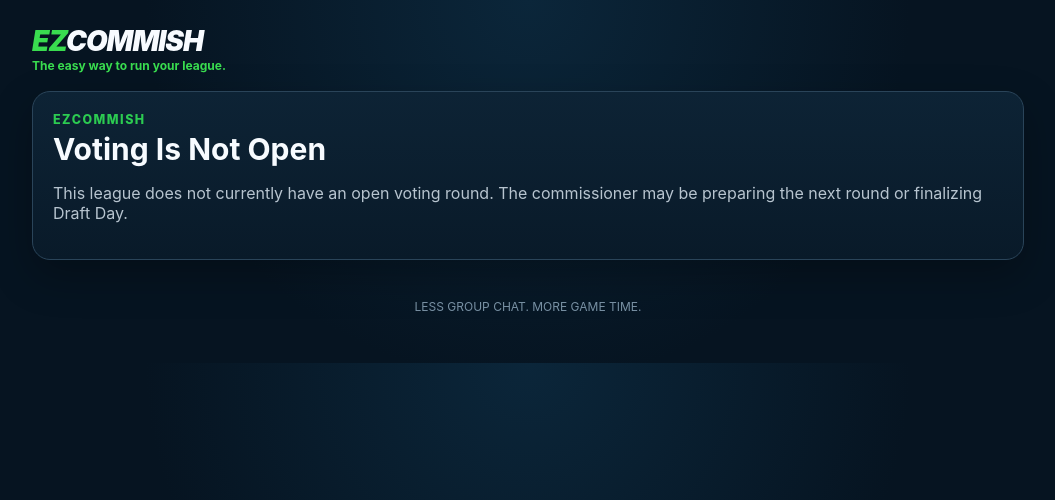
After one commit to alwaysnumber22/ezcommish, a Flask app: template templates/poll_unavailable.html in a window 1280 px wide. The commit adds this page. Shown: the top 500 px of the page, without its empty margins (112-1167 px from the left). Run offline with Flask 3, Linux system fonts and the light colour scheme; the template is opened without the code that fills it, so the values that code supplies are empty; some libraries are stand-ins or nearby versions.

Commit message:
Add files via upload
Add Basic Production Safequards

```diff
--- a/app.py
+++ b/app.py
@@ -18,6 +18,7 @@ app.wsgi_app = ProxyFix(app.wsgi_app, x_proto=1, x_host=1)
 app.config['SECRET_KEY'] = os.environ.get('SECRET_KEY') or secrets.token_hex(32)
 app.config['DATABASE_URL'] = os.environ.get('DATABASE_URL', '')
 app.config['DATABASE'] = os.environ.get('DATABASE_PATH', os.path.join(os.path.dirname(__file__), 'ezcommish.db'))
+app.config['MAX_CONTENT_LENGTH'] = 1024 * 1024  # 1 MB form/request ceiling
 app.config.update(
     SESSION_COOKIE_HTTPONLY=True,
     SESSION_COOKIE_SAMESITE='Lax',
@@ -72,6 +73,11 @@ def security_headers(response):
 def health():
     return {'ok': True, 'service': 'EZCommish'}, 200
 
+
+@app.errorhandler(413)
+def request_too_large(exc):
+    return render_template('error.html', error_id='request-too-large'), 413
+
 @app.errorhandler(Exception)
 def handle_unexpected_error(exc):
     # Preserve normal HTTP errors such as 404 instead of turning them into 500s.
@@ -112,6 +118,32 @@ def format_us_date(value):
     return s
 
 app.jinja_env.filters['usdate'] = format_us_date
+
+
+def parse_iso_date(value):
+    try:
+        return datetime.strptime((value or '').strip(), '%Y-%m-%d').date()
+    except (ValueError, TypeError):
+        return None
+
+def parse_local_datetime(value):
+    try:
+        return datetime.strptime((value or '').strip(), '%Y-%m-%dT%H:%M')
+    except (ValueError, TypeError):
+        return None
+
+def valid_phone(value):
+    raw = (value or '').strip()
+    digits = re.sub(r'\D', '', raw)
+    return 7 <= len(digits) <= 15
+
+def safe_text(value, max_len):
+    return (value or '').strip()[:max_len]
+
+def open_round_or_none(league_id, round_num):
+    rnd = get_active_round(league_id, round_num)
+    return rnd if rnd and rnd['status'] == 'open' else None
+
 
 
 
@@ -397,8 +429,19 @@ def new_league():
     c=current_commissioner()
     if not c: return redirect(url_for('index'))
     if request.method=='POST':
-        name=request.form['name'].strip(); sport=request.form['sport']; team_count=int(request.form['team_count']); tz=request.form['timezone'].strip() or 'Pacific Time (PT)'
-        if team_count<4 or team_count>32: flash('League size must be 4-32.'); return redirect(request.url)
+        name=safe_text(request.form.get('name'), 80)
+        sport=request.form.get('sport','').strip()
+        tz=safe_text(request.form.get('timezone'), 60) or 'Pacific Time (PT)'
+        try:
+            team_count=int(request.form.get('team_count',''))
+        except (TypeError, ValueError):
+            team_count=0
+        if not name:
+            flash('Enter a league name.'); return redirect(request.url)
+        if sport not in SPORTS:
+            flash('Choose a valid fantasy sport.'); return redirect(request.url)
+        if team_count<4 or team_count>32:
+            flash('League size must be 4-32.'); return redirect(request.url)
         token=secrets.token_urlsafe(8)
         cur=db().execute('INSERT INTO leagues(commissioner_id,name,sport,team_count,timezone,season,status,share_token) VALUES(?,?,?,?,?,?,?,?)',
             (c['id'],name,sport,team_count,tz,datetime.now().year,'setup',token)); lid=cur.lastrowid
@@ -412,9 +455,25 @@ def edit_managers(league_id):
     league=owned_league(league_id)
     if not league: abort(404)
     if request.method=='POST':
-        name=request.form.get('name','').strip(); phone=request.form.get('phone','').strip()
-        if name and phone:
-            db().execute('INSERT INTO managers(league_id,name,phone) VALUES(?,?,?)',(league_id,name,phone)); db().commit()
+        name=safe_text(request.form.get('name'), 60)
+        phone=safe_text(request.form.get('phone'), 30)
+        current_count=db().execute('SELECT COUNT(*) c FROM managers WHERE league_id=? AND active=1',(league_id,)).fetchone()['c']
+        if current_count >= league['team_count']:
+            flash(f'This league is already at its {league["team_count"]}-manager limit.')
+            return redirect(request.url)
+        if not name or not valid_phone(phone):
+            flash('Enter a manager name and a valid phone number.')
+            return redirect(request.url)
+        duplicate_name=db().execute('SELECT id FROM managers WHERE league_id=? AND LOWER(name)=LOWER(?) AND active=1',(league_id,name)).fetchone()
+        duplicate_phone=db().execute('SELECT id FROM managers WHERE league_id=? AND phone=? AND active=1',(league_id,phone)).fetchone()
+        if duplicate_name:
+            flash('That manager name is already in this league.')
+            return redirect(request.url)
+        if duplicate_phone:
+            flash('That phone number is already assigned to a manager in this league.')
+            return redirect(request.url)
+        db().execute('INSERT INTO managers(league_id,name,phone) VALUES(?,?,?)',(league_id,name,phone))
+        db().commit()
         return redirect(request.url)
     managers=db().execute('SELECT * FROM managers WHERE league_id=? ORDER BY id',(league_id,)).fetchall()
     return render_template('managers.html', league=league, managers=managers)
@@ -433,10 +492,22 @@ def choose_dates(league_id):
     league=owned_league(league_id)
     if not league: abort(404)
     if request.method=='POST':
-        dates=[request.form.get(f'date{i}') for i in range(1,4)]
-        deadline=request.form.get('deadline')
-        if any(not d for d in dates) or len(set(dates))<3:
-            flash('Choose three different dates.'); return redirect(request.url)
+        dates=[(request.form.get(f'date{i}') or '').strip() for i in range(1,4)]
+        deadline=(request.form.get('deadline') or '').strip()
+        parsed_dates=[parse_iso_date(d) for d in dates]
+        parsed_deadline=parse_local_datetime(deadline)
+        if any(d is None for d in parsed_dates) or len(set(dates))<3:
+            flash('Choose three different valid dates.'); return redirect(request.url)
+        if any(d < datetime.now().date() for d in parsed_dates):
+            flash('Draft-date options cannot be in the past.'); return redirect(request.url)
+        if not parsed_deadline:
+            flash('Choose a valid response deadline.'); return redirect(request.url)
+        if parsed_deadline <= datetime.now():
+            flash('The response deadline must be in the future.'); return redirect(request.url)
+        existing_open=db().execute("SELECT id FROM poll_rounds WHERE league_id=? AND status='open' LIMIT 1",(league_id,)).fetchone()
+        if existing_open:
+            flash('This league already has an open voting round. Close or restart it before creating another.')
+            return redirect(url_for('league_dashboard', league_id=league_id))
         prev=get_active_round(league_id,1); attempt=(prev['attempt']+1) if prev else 1
         cur=db().execute('INSERT INTO poll_rounds(league_id,round_num,attempt,status,created_at) VALUES(?,?,?,?,?)',(league_id,1,attempt,'open',datetime.utcnow().isoformat())); rid=cur.lastrowid
         order=0
@@ -532,6 +603,7 @@ def commissioner_vote(league_id):
 @app.route('/league/<int:league_id>/results/<int:round_num>')
 @login_required
 def results(league_id,round_num):
+    if round_num not in (1,2): abort(404)
     league=owned_league(league_id)
     if not league: abort(404)
     rnd=get_active_round(league_id,round_num)
@@ -547,9 +619,16 @@ def results(league_id,round_num):
 def select_round1(league_id,option_id):
     league=owned_league(league_id)
     if not league: abort(404)
-    r1=get_active_round(league_id,1)
+    r1=open_round_or_none(league_id,1)
+    if not r1:
+        flash('Round 1 voting is no longer open.')
+        return redirect(url_for('league_dashboard',league_id=league_id))
     opt=db().execute('SELECT * FROM poll_options WHERE id=? AND round_id=?',(option_id,r1['id'])).fetchone()
     if not opt: abort(404)
+    existing_r2=db().execute('SELECT id FROM poll_rounds WHERE league_id=? AND round_num=2 LIMIT 1',(league_id,)).fetchone()
+    if existing_r2:
+        flash('Round 2 has already been created for this draft poll.')
+        return redirect(url_for('share_poll',league_id=league_id))
     db().execute("UPDATE poll_rounds SET status='closed',selected_option_id=? WHERE id=?",(option_id,r1['id']))
     cur=db().execute('INSERT INTO poll_rounds(league_id,round_num,attempt,status,created_at) VALUES(?,?,?,?,?)',(league_id,2,1,'open',datetime.utcnow().isoformat())); r2id=cur.lastrowid
     # inclusive 30 minute choices within selected time window
@@ -573,6 +652,9 @@ def new_dates(league_id):
 @login_required
 def reset_ballot(league_id,manager_id,round_num):
     if not owned_league(league_id): abort(404)
+    if round_num not in (1,2): abort(404)
+    manager=db().execute('SELECT id FROM managers WHERE id=? AND league_id=?',(manager_id,league_id)).fetchone()
+    if not manager: abort(404)
     rnd=get_active_round(league_id,round_num)
     if rnd:
         db().execute('DELETE FROM responses WHERE round_id=? AND manager_id=?',(rnd['id'],manager_id)); db().commit()
@@ -584,6 +666,9 @@ def reset_ballot(league_id,manager_id,round_num):
 def close_draft_poll(league_id):
     league=owned_league(league_id)
     if not league: abort(404)
+    if league['status'] in ('confirmed','canceled','closed'):
+        flash('There is no open draft voting round to close.')
+        return redirect(url_for('league_dashboard',league_id=league_id))
     db().execute("UPDATE poll_rounds SET status='closed' WHERE league_id=? AND status='open'",(league_id,))
     db().execute("UPDATE leagues SET status='closed' WHERE id=?",(league_id,))
     db().commit()
@@ -607,6 +692,8 @@ def delete_league(league_id):
 def reset_draft_poll(league_id):
     league=owned_league(league_id)
     if not league: abort(404)
+    if league['status'] == 'confirmed':
+        flash('Draft Day is already confirmed. Delete the league or intentionally restart scheduling from the league settings.')
     # Delete every poll round for this league. Cascading FKs remove options/responses.
     # Managers, phone numbers, and team names are intentionally preserved.
     db().execute('DELETE FROM poll_rounds WHERE league_id=?',(league_id,))
@@ -622,6 +709,9 @@ def reset_draft_poll(league_id):
 def cancel_draft_poll(league_id):
     league=owned_league(league_id)
     if not league: abort(404)
+    if league['status'] in ('confirmed','canceled'):
+        flash('This draft poll cannot be canceled in its current state.')
+        return redirect(url_for('league_dashboard',league_id=league_id))
     db().execute("UPDATE poll_rounds SET status='canceled' WHERE league_id=? AND status='open'",(league_id,))
     db().execute("UPDATE leagues SET status='canceled' WHERE id=?",(league_id,))
     db().commit()
@@ -633,7 +723,10 @@ def cancel_draft_poll(league_id):
 def select_round2(league_id,option_id):
     league=owned_league(league_id)
     if not league: abort(404)
-    r2=get_active_round(league_id,2)
+    r2=open_round_or_none(league_id,2)
+    if not r2:
+        flash('Round 2 voting is no longer open.')
+        return redirect(url_for('league_dashboard',league_id=league_id))
     opt=db().execute('SELECT * FROM poll_options WHERE id=? AND round_id=?',(option_id,r2['id'])).fetchone()
     if not opt: abort(404)
     db().execute("UPDATE poll_rounds SET status='closed',selected_option_id=? WHERE id=?",(option_id,r2['id']))
@@ -645,8 +738,16 @@ def select_round2(league_id,option_id):
 def confirm_draft(league_id):
     league=owned_league(league_id)
     if not league: abort(404)
+    if league['status'] not in ('ready','confirmed'):
+        flash('Choose the final Round 2 start time before finalizing Draft Day.')
+        return redirect(url_for('league_dashboard',league_id=league_id))
     if request.method=='POST':
-        location=request.form.get('location','').strip(); online=request.form.get('online_url','').strip(); msg=request.form.get('message','').strip()
+        location=safe_text(request.form.get('location'), 160)
+        online=safe_text(request.form.get('online_url'), 500)
+        msg=safe_text(request.form.get('message'), 1000)
+        if online and not re.match(r'^https?://', online, re.I):
+            flash('Online draft link must begin with http:// or https://')
+            return redirect(request.url)
         db().execute("UPDATE leagues SET status='confirmed',location=?,online_url=?,final_message=? WHERE id=?",(location,online,msg,league_id)); db().commit()
         return redirect(url_for('final_notice',league_id=league_id))
     return render_template('confirm.html',league=league)
@@ -667,7 +768,8 @@ def manager_entry(token):
     league=db().execute('SELECT * FROM leagues WHERE share_token=?',(token,)).fetchone()
     if not league: abort(404)
     if league['status']=='confirmed': return redirect(url_for('draft_day',token=token))
-    if league['status'] in ('canceled','closed'): return render_template('poll_canceled.html', league=league)
+    if league['status'] in ('canceled','closed','ready','setup'):
+        return render_template('poll_unavailable.html', league=league)
     managers=db().execute('SELECT * FROM managers WHERE league_id=? AND active=1 ORDER BY name',(league['id'],)).fetchall()
     if request.method=='POST':
         mid=int(request.form['manager_id']); m=db().execute('SELECT * FROM managers WHERE id=? AND league_id=?',(mid,league['id'])).fetchone()
@@ -681,7 +783,10 @@ def manager_entry(token):
 def team_name(token):
     league=db().execute('SELECT * FROM leagues WHERE share_token=?',(token,)).fetchone(); mid=session.get(f'manager_{token}')
     if not league or not mid: return redirect(url_for('manager_entry',token=token))
-    m=db().execute('SELECT * FROM managers WHERE id=?',(mid,)).fetchone()
+    if league['status'] not in ('round1','round2'):
+        return render_template('poll_unavailable.html', league=league)
+    m=db().execute('SELECT * FROM managers WHERE id=? AND league_id=?',(mid,league['id'])).fetchone()
+    if not m: return redirect(url_for('manager_entry',token=token))
     if request.method=='POST':
         team=request.form.get('team_name','').strip()
         if team:
@@ -693,12 +798,30 @@ def vote(token):
     app.logger.info('Vote page requested token=%s', token[:6] + '...')
     league=db().execute('SELECT * FROM leagues WHERE share_token=?',(token,)).fetchone(); mid=session.get(f'manager_{token}')
     if not league or not mid: return redirect(url_for('manager_entry',token=token))
+    if league['status'] not in ('round1','round2'):
+        return render_template('poll_unavailable.html', league=league)
+    manager=db().execute('SELECT id FROM managers WHERE id=? AND league_id=? AND active=1',(mid,league['id'])).fetchone()
+    if not manager: return redirect(url_for('manager_entry',token=token))
     round_num=2 if league['status']=='round2' else 1
-    rnd=get_active_round(league['id'],round_num)
-    if not rnd: return redirect(url_for('manager_entry',token=token))
+    rnd=open_round_or_none(league['id'],round_num)
+    if not rnd: return render_template('poll_unavailable.html', league=league)
     opts=db().execute('SELECT * FROM poll_options WHERE round_id=? ORDER BY sort_order',(rnd['id'],)).fetchall(); app.logger.info('Vote page league_id=%s round_id=%s round_num=%s options=%s manager_id=%s', league['id'], rnd['id'], round_num, len(opts), mid)
     if manager_submitted(rnd['id'],mid): return redirect(url_for('submitted',token=token))
+
+    ballot_key=f'ballot_nonce_{token}_{rnd["id"]}'
+    if request.method=='GET':
+        session[ballot_key]=secrets.token_urlsafe(24)
+
     if request.method=='POST':
+        posted_nonce=request.form.get('_ballot_nonce','')
+        expected_nonce=session.get(ballot_key,'')
+        if not posted_nonce or not expected_nonce or not secrets.compare_digest(posted_nonce, expected_nonce):
+            if manager_submitted(rnd['id'],mid):
+                return redirect(url_for('submitted',token=token))
+            flash('This ballot was already submitted or expired. Please review your selections again.')
+            return redirect(request.url)
+        # Consume the one-time token before writing so a double-click cannot resubmit it.
+        session.pop(ballot_key, None)
         votes=[]
         for o in opts:
             v=request.form.get(f'o{o["id"]}')
@@ -715,16 +838,17 @@ def vote(token):
             flash('Your commissioner vote has been submitted.')
             return redirect(url_for('share_poll', league_id=league['id']))
         return redirect(url_for('submitted',token=token))
-    return render_template('vote.html',league=league,rnd=rnd,opts=opts,windows=TIME_WINDOWS)
+    return render_template('vote.html',league=league,rnd=rnd,opts=opts,windows=TIME_WINDOWS,
+                           ballot_nonce=session.get(ballot_key,''))
 
 @app.route('/p/<token>/submitted')
 def submitted(token):
     league=db().execute('SELECT * FROM leagues WHERE share_token=?',(token,)).fetchone(); mid=session.get(f'manager_{token}')
     if not league or not mid: return redirect(url_for('manager_entry',token=token))
     round_num=2 if league['status']=='round2' else 1; rnd=get_active_round(league['id'],round_num)
-    total=db().execute('SELECT COUNT(*) c FROM managers WHERE league_id=?',(league['id'],)).fetchone()['c']
+    total=db().execute('SELECT COUNT(*) c FROM managers WHERE league_id=? AND active=1',(league['id'],)).fetchone()['c']
     responded=0
-    for m in db().execute('SELECT id FROM managers WHERE league_id=?',(league['id'],)).fetchall():
+    for m in db().execute('SELECT id FROM managers WHERE league_id=? AND active=1',(league['id'],)).fetchall():
         if rnd and manager_submitted(rnd['id'],m['id']): responded+=1
     return render_template('submitted.html',league=league,responded=responded,total=total)
 
@@ -732,12 +856,14 @@ def submitted(token):
 def draft_day(token):
     league=db().execute('SELECT * FROM leagues WHERE share_token=?',(token,)).fetchone()
     if not league: abort(404)
+    if league['status'] != 'confirmed':
+        return render_template('poll_unavailable.html', league=league)
     return render_template('draft_day.html',league=league)
 
 @app.route('/d/<token>/calendar.ics')
 def calendar_ics(token):
     league=db().execute('SELECT * FROM leagues WHERE share_token=?',(token,)).fetchone()
-    if not league or not league['final_date'] or not league['final_time']: abort(404)
+    if not league or league['status'] != 'confirmed' or not league['final_date'] or not league['final_time']: abort(404)
     start=datetime.strptime(league['final_date']+' '+league['final_time'],'%Y-%m-%d %I:%M %p'); end=start+timedelta(hours=3)
     def esc(s): return (s or '').replace('\\','\\\\').replace(',','\\,').replace(';','\\;').replace('\n','\\n')
     body='\r\n'.join([
--- /dev/null
+++ b/templates/poll_unavailable.html
@@ -0,0 +1,14 @@
+{% extends 'base.html' %}
+{% block body %}
+<div class="card">
+  <div class="eyebrow">EZCOMMISH</div>
+  <h1>Voting Is Not Open</h1>
+  <p class="muted">
+    This league does not currently have an open voting round.
+    The commissioner may be preparing the next round or finalizing Draft Day.
+  </p>
+  {% if league.status == 'confirmed' %}
+    <a class="btn primary" href="{{ url_for('draft_day', token=league.share_token) }}">View Draft Day</a>
+  {% endif %}
+</div>
+{% endblock %}
```
Also changed, not shown: templates/vote.html (+17 -1 lines).
